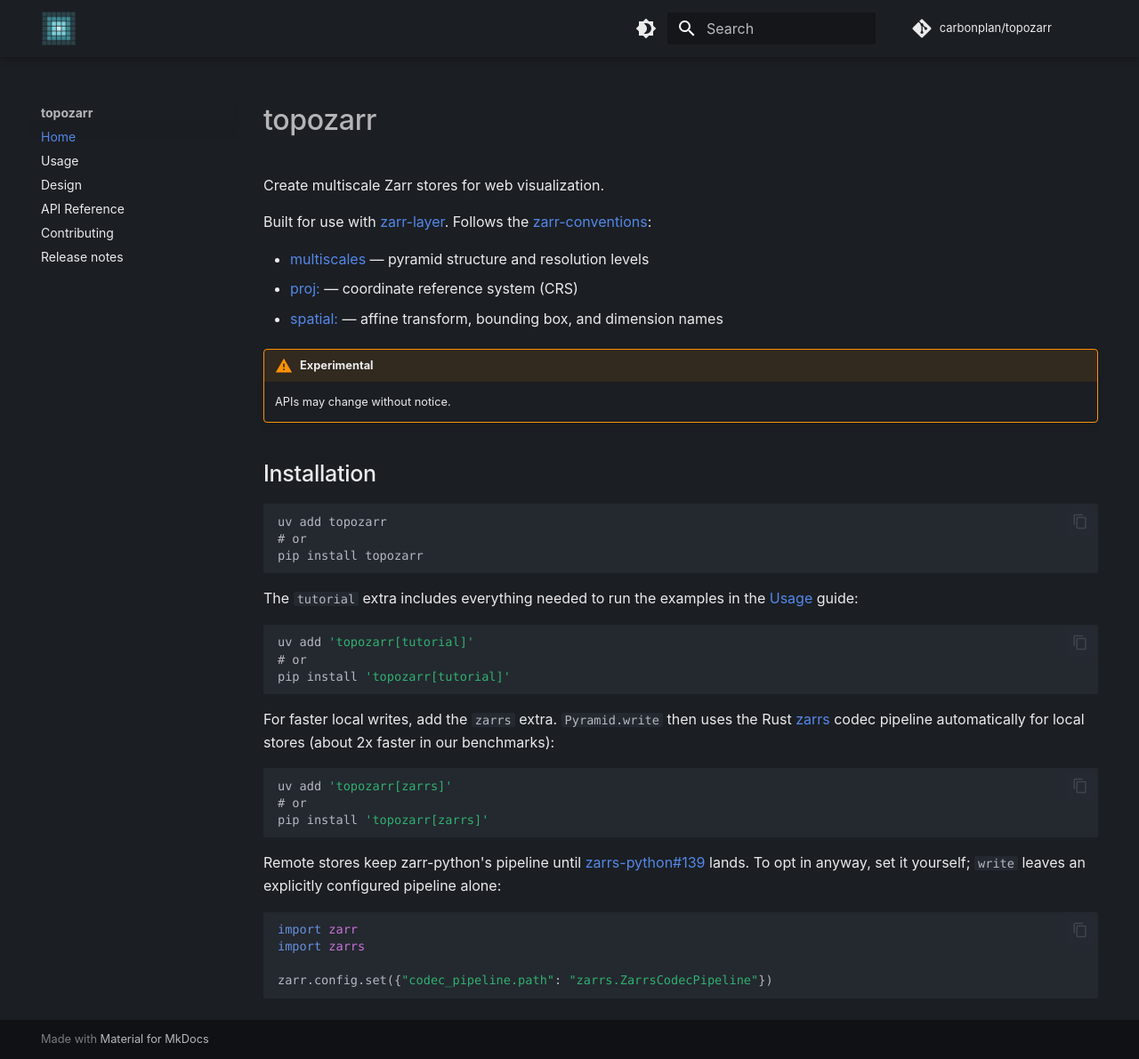
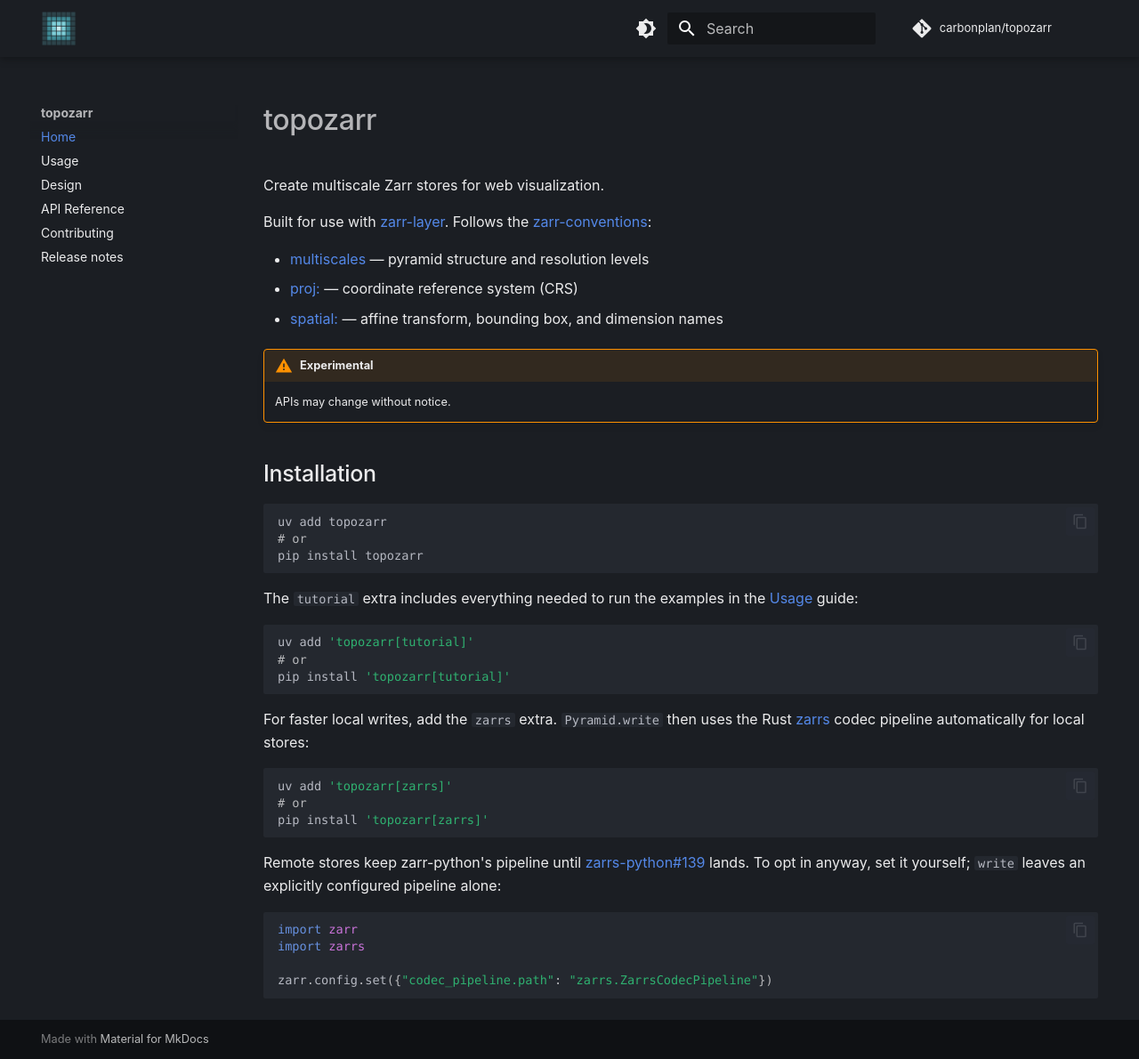
Before and after one commit to carbonplan/topozarr, an MkDocs documentation site: the page built from docs/index.md, in a window 1280 px wide and 1190 px high. Shown: the whole window at 89% size. Built offline with MkDocs 1.6.1 and Material for MkDocs 9.7.7, drawn with Linux system fonts in a browser that asks for light colours; some web fonts are replaced; comment, search, counter and statistics services are not loaded.

Commit message:
Drop the benchmark claim from the zarrs install note.

````diff
--- a/docs/index.md
+++ b/docs/index.md
@@ -32,7 +32,7 @@
 pip install 'topozarr[tutorial]'
 ```
 
-For faster local writes, add the `zarrs` extra. `Pyramid.write` then uses the Rust [zarrs](https://github.com/zarrs/zarrs-python) codec pipeline automatically for local stores (about 2x faster in our benchmarks):
+For faster local writes, add the `zarrs` extra. `Pyramid.write` then uses the Rust [zarrs](https://github.com/zarrs/zarrs-python) codec pipeline automatically for local stores:
 
 ```bash
 uv add 'topozarr[zarrs]'
````
Also changed, not shown: README.md (+1 -1 lines).
